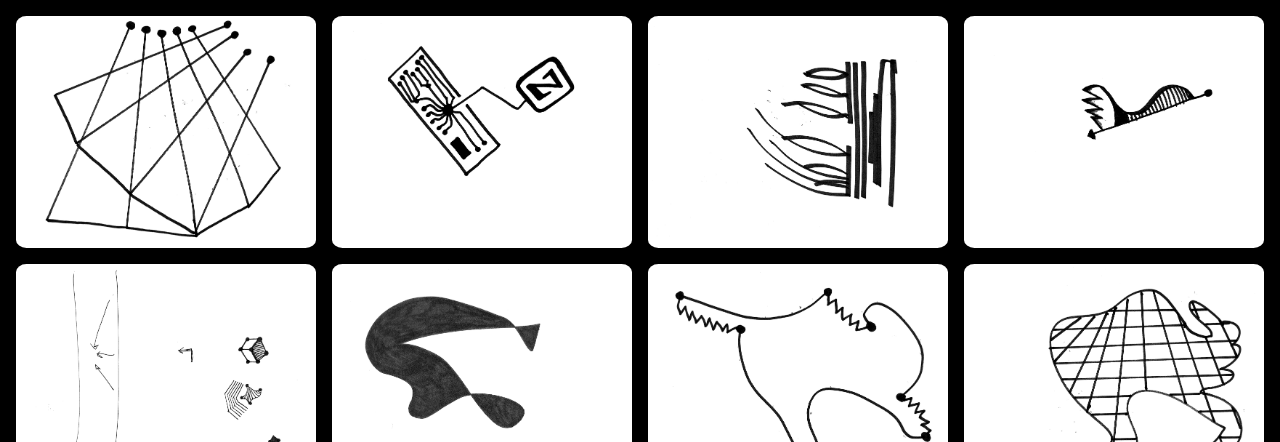
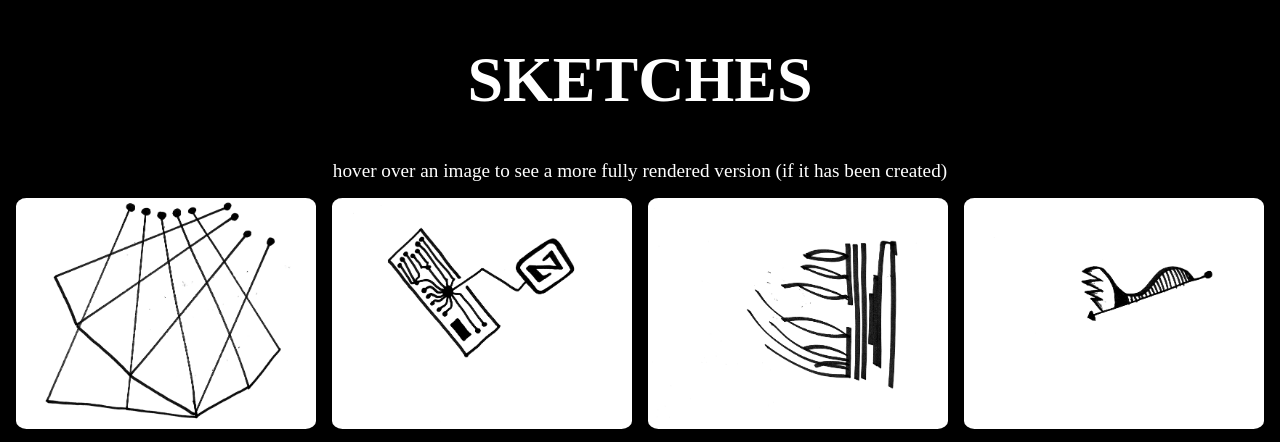
Before and after one commit to KyleRConway/grid-art-page, a plain HTML site: page index.html in a window 1280 px wide. Shown: the top 442 px of the page. Drawn offline with Linux system fonts and the light colour scheme.

Commit message:
add headers

```diff
--- a/index.html
+++ b/index.html
@@ -12,12 +12,29 @@
         box-sizing: border-box;
     }
 
+    h1, h2 {
+	color: white;
+	font-family: oxygen;
+	text-align: center;
+    }
+
+    h1 {
+	font-weight: bold;
+	font-size: 4em;
+	text-transform: uppercase;
+    }
+
+    h2 {
+	font-weight: normal;
+	font-size: 1.2em;
+    }
+
     body {
         background: #000;
         margin: 1em;
     }
 
-    main {
+    .images {
         display: grid;
         grid-gap: 1rem;
         grid-template-columns: repeat(auto-fit, minmax(300px,1fr));
@@ -42,7 +59,9 @@
 
     </style>
 <body>
-    <main>
+  <h1>sketches</h1>
+  <h2>hover over an image to see a more fully rendered version (if it has been created)</h2>
+    <main class="images">
         <img src="./Set-01/Kyle-Art-0.jpg" onmouseover="this.src='./Set-01/Kyle-Art-0-c.png';" onmouseout="this.src='./Set-01/Kyle-Art-0.jpg';"></img>
         <img src="./Set-01/Kyle-Art-10.jpg"></img>
         <img src="./Set-01/Kyle-Art-11.jpg" onmouseover="this.src='./Set-01/Kyle-Art-11-c.png';" onmouseout="this.src='./Set-01/Kyle-Art-11.jpg';"></img>
```
